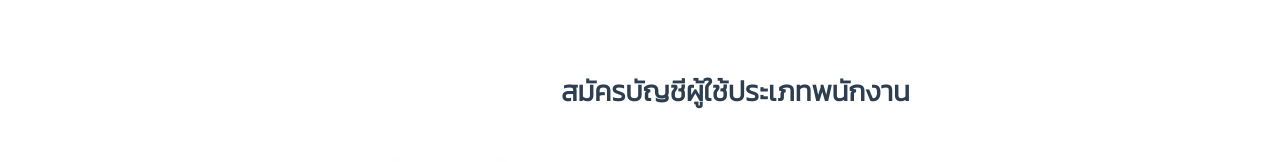
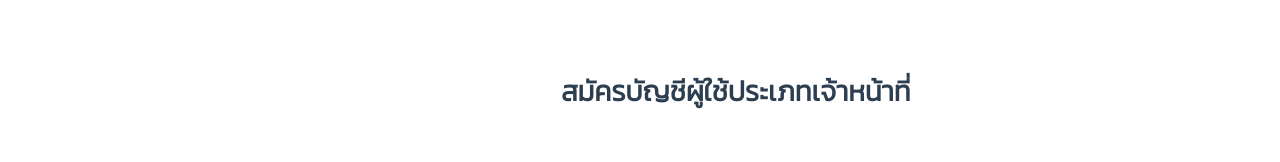
Before and after one commit to panupongth148/RightHistoryFrontend, a Vue app: page /register in a window 1280 px wide. Shown: the part 148-310 px from the top of the page. Built offline with nearby package versions, Linux system fonts and the light colour scheme.

Commit message:
Update Signup.vue

```diff
--- a/src/views/Signup.vue
+++ b/src/views/Signup.vue
@@ -13,7 +13,7 @@
           </div>
           <div class="col col-lg-7 col-md-12 py-5 pl-3">
             <p class="detail-header" style="font-size: 28px">
-              <b>สมัครบัญชีผู้ใช้ประเภทพนักงาน</b>
+              <b>สมัครบัญชีผู้ใช้ประเภทเจ้าหน้าที่</b>
             </p>
             <b-form
               @submit="onSubmit"
```
